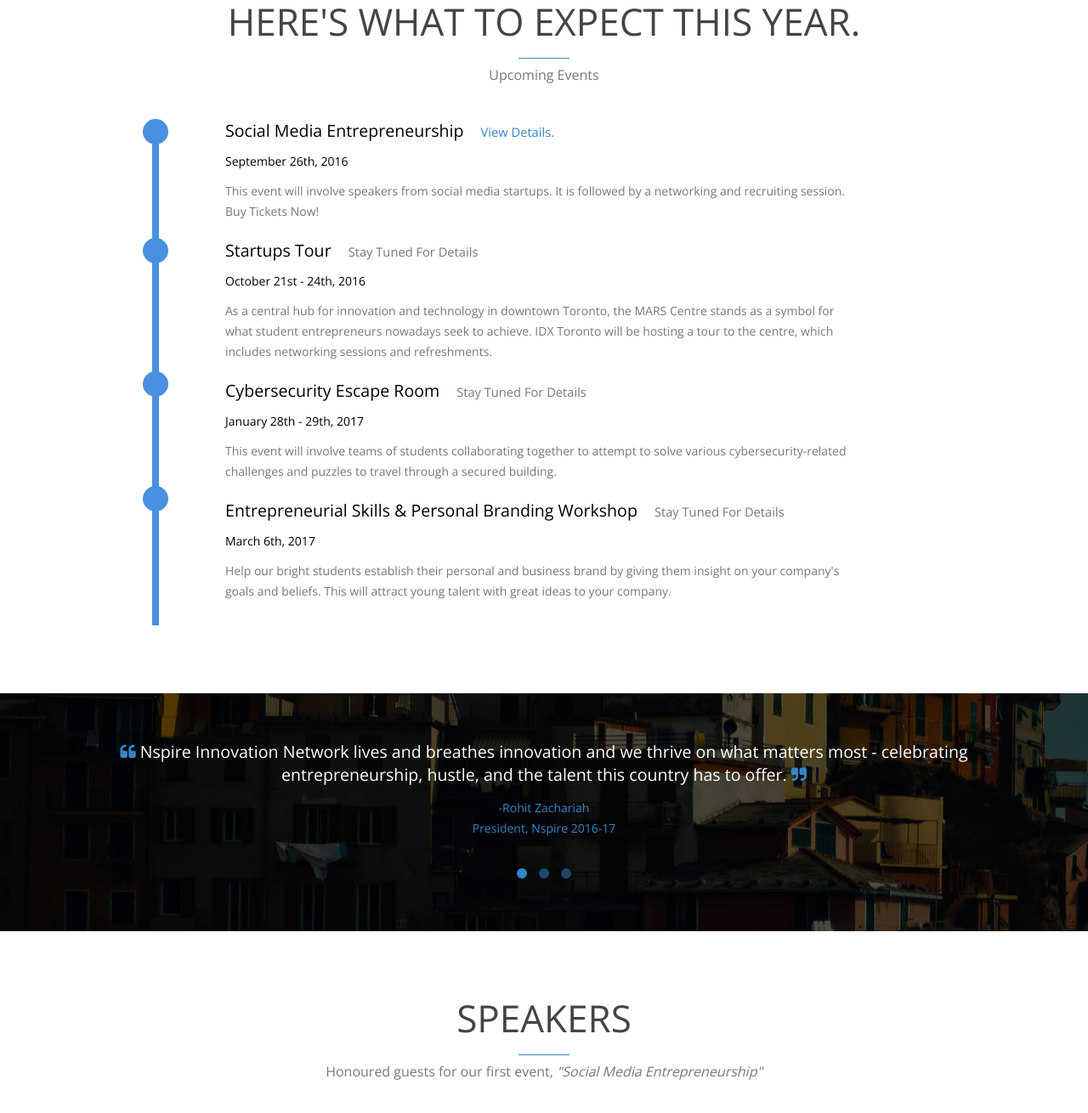
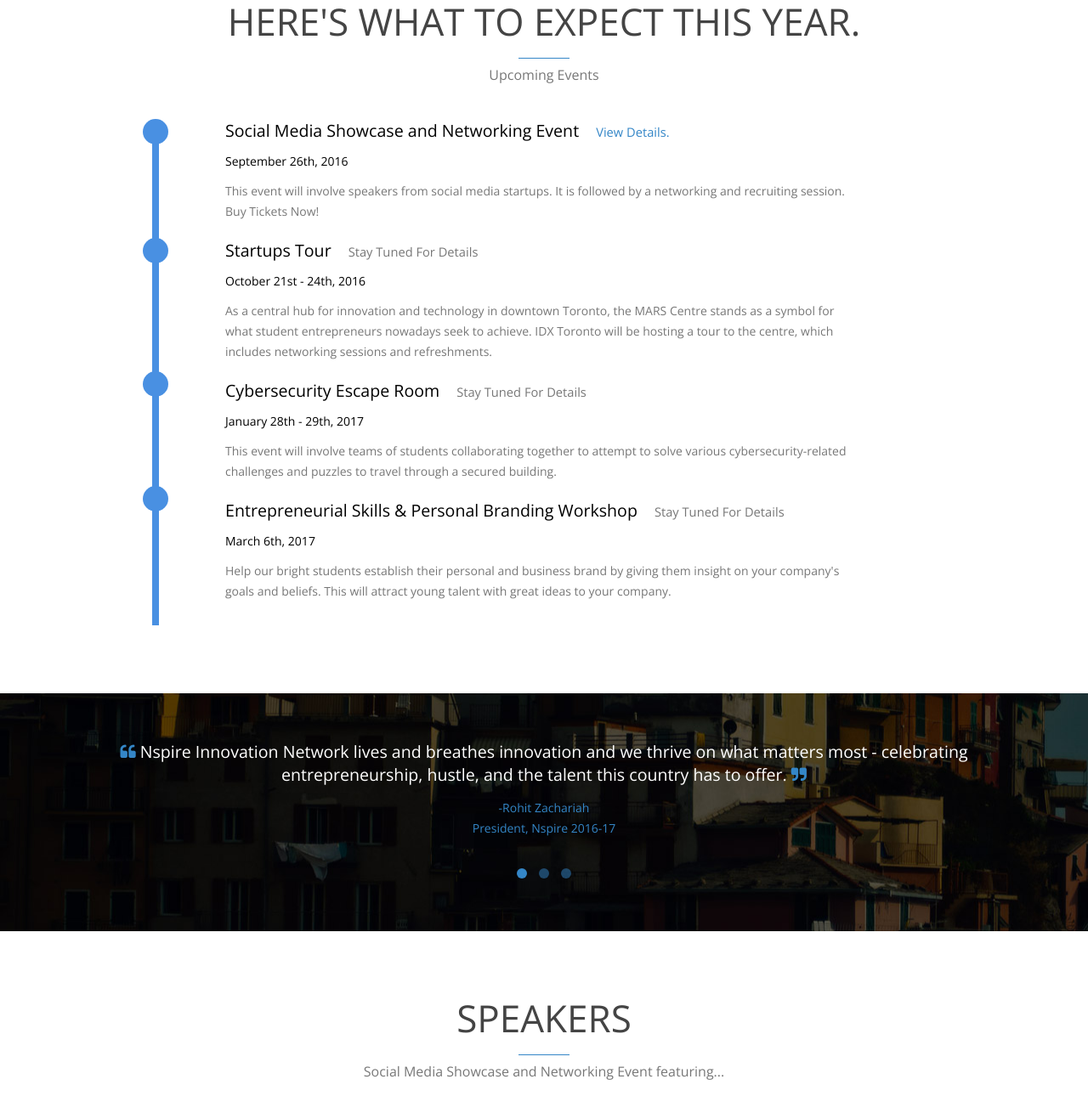
Before and after one commit to nspire/idxtoronto, a website: page public/index.html in a window 1280 px wide. Shown: the part 1621-2931 px from the top of the page at 85% size. Drawn offline with nearby package versions, Linux system fonts and the light colour scheme.

Commit message:
content updates from Victoria

```diff
--- a/public/index.html
+++ b/public/index.html
@@ -146,7 +146,7 @@
                         <img src="img/events_line.svg" id="eventBar">
                     </div>
                     <div class="col-md-8" id="upcoming">
-                        <h4>Social Media Entrepreneurship<small style="margin-left: 20px"><a style="color: #3486c7" id="details">View Details.</a></small></h4>
+                        <h4>Social Media Showcase and Networking Event<small style="margin-left: 20px"><a style="color: #3486c7" id="details">View Details.</a></small></h4>
                         <h5>September 26th, 2016</h5>
                         <p>
                             This event will involve speakers from social media startups. It is followed by a networking and recruiting session.
@@ -167,7 +167,7 @@
                             Help our bright students establish their personal and business brand by giving them insight on your company's goals and beliefs. This will attract young talent with great ideas to your company.</p>
                     </div>
                     <div class="col-md-8" id="eventDetails" style="display: none;">
-                        <h3>Social Media Entrepreneurship<small style="margin-left: 20px"><a style="color: #3486c7" id="back">Upcoming Events.</a></small></h3>
+                        <h3>Social Media Showcase and Networking<small style="margin-left: 20px"><a style="color: #3486c7" id="back">Upcoming Events.</a></small></h3>
                         <h4>Date:</h4>
                         <h5>Monday, September 26th, 2016</h5>
                         <h4>Location:</h4>
@@ -255,7 +255,7 @@
                         <div class="center-header">
                             <h3 class="center-heading">Speakers</h3>
                             <span class="center-line"></span>
-                            <p>Honoured guests for our first event, <i>"Social Media Entrepreneurship"</i></p>
+                            <p>Social Media Showcase and Networking Event featuring...</p>
                         </div>
                     </div>
                 </div>
```
